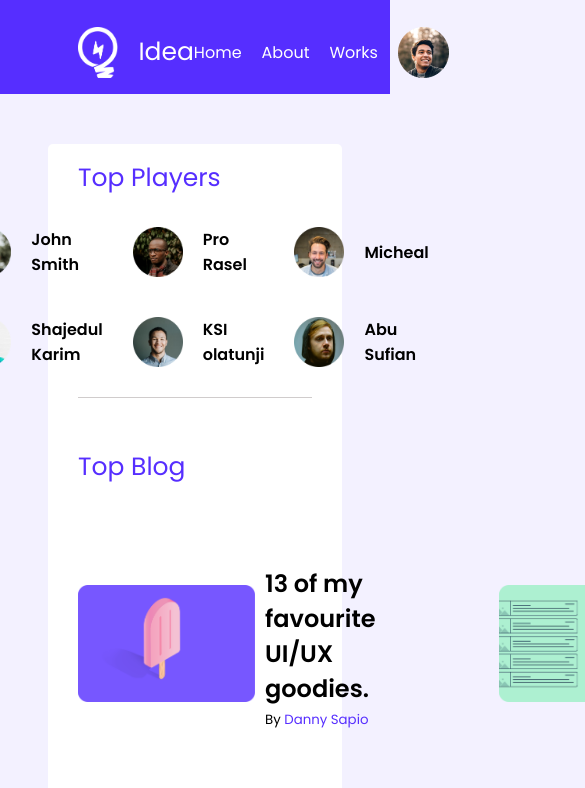
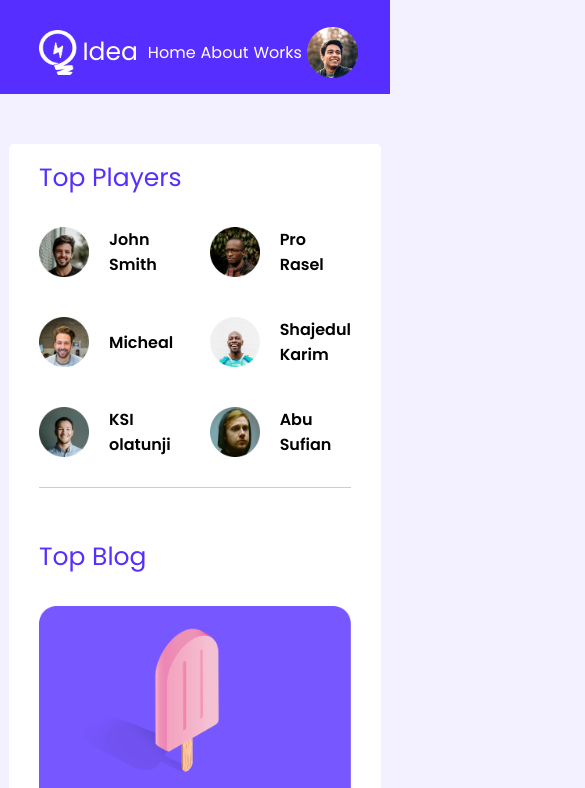
Before and after one commit to NNRahat/leader-board-v2, a plain HTML site: page index.html in a window 390 px wide. Shown: the top 788 px of the page, 585 px wide, since content can reach past the window. Drawn offline with Linux system fonts and the light colour scheme.

Commit message:
responsive

```diff
--- a/style/style.css
+++ b/style/style.css
@@ -5,6 +5,8 @@
 }
 :root{
     --design-width: 60%;
+    --for688px: 80%;
+    --for992px: 80%;
 }
 hr{
     /* width: 1px; */
@@ -105,7 +107,11 @@ h1{
     align-items: center;
 }
 .contents .title-blog{
-    padding: 10px;
+    padding: 0 10px;
+    display: flex;
+    flex-direction: column;
+    justify-content: space-between;
+    /* align-items: center; */
 }
 .contents img{
     width: 177px;
@@ -173,3 +179,61 @@ footer{
     align-items: center;
     background-color: #562EFF;
 }
+
+
+/* media queries */
+
+
+@media only screen and (max-width:688px) {
+    nav{
+        width: 100%;
+    }
+    .nav-div{
+        width: var(--for992px);
+    }
+    .links a{
+        margin-right: 10px;
+    }
+    .leader-board{
+        width: var(--for992px);
+    }
+    .players{
+        width: 100%;
+        grid-template-columns: repeat(2,1fr);
+    }
+    .blogs{
+        width: 100%;
+        grid-template-columns: repeat(1,1fr);
+    }
+    .contents{
+        flex-direction: column;
+    }
+    .contents img{
+        width: 100%;
+        height: 100%;
+        /* height: 390px; */
+    }
+    .Latest-course{
+        width: 100%;
+        grid-template-columns: repeat(1,1fr);
+    }
+}
+@media only screen and (max-width:688px) {
+    .logo{
+        margin-right: 10px;
+    }
+    #mainlogo{
+        margin-right: 5px;
+        width: 38.42px;
+        height: 45px;
+    }
+    .nav-div{
+        width: var(--for688px);
+    }
+    .links a{
+        margin-right: 5px;
+    }
+    .leader-board{
+        width: var(--for688px);
+    }
+}
```
